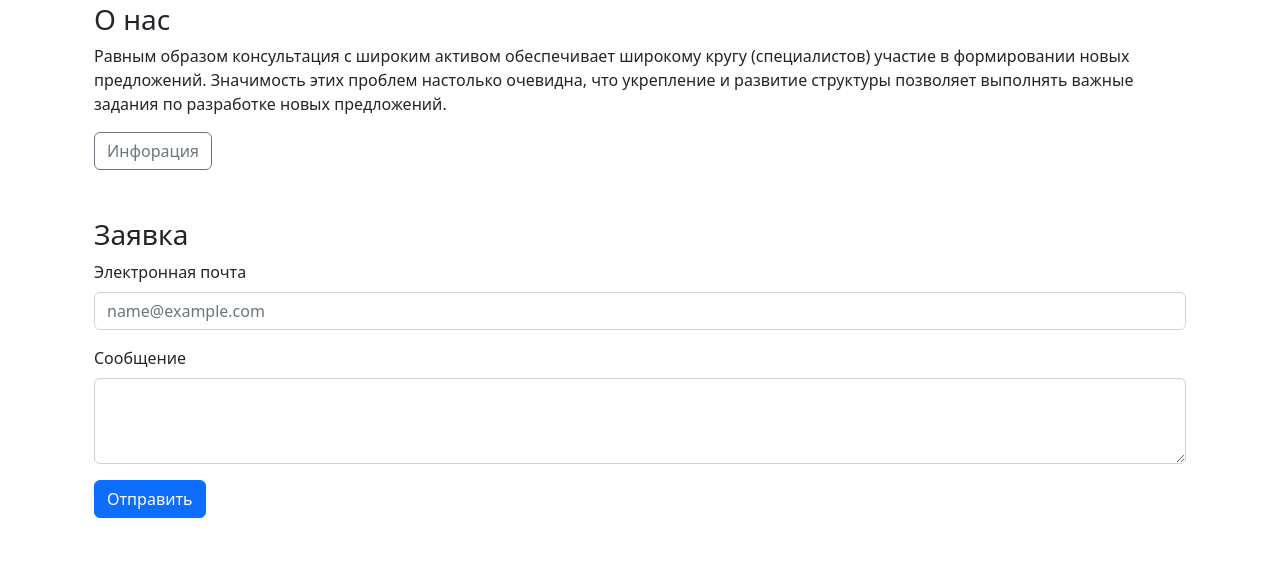
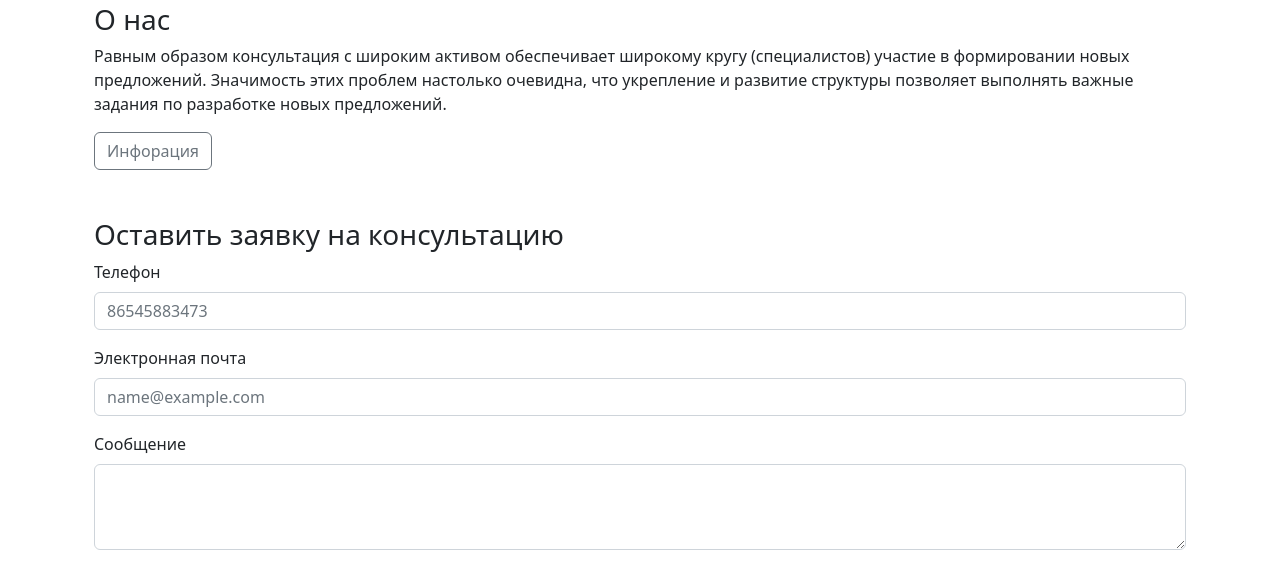
Before and after one commit to atrapeznikov/alexeytra.github.io, a plain HTML site: page index.html in a window 1280 px wide. Shown: the part 2520-3083 px from the top of the page. Drawn offline with nearby package versions, Linux system fonts and the light colour scheme; a script that the page names is missing.

Commit message:
Update index.html

```diff
--- a/index.html
+++ b/index.html
@@ -177,7 +177,11 @@ f.parentNode.insertBefore(j,f);
         </div>
 
         <div class="container mt-5">
-            <h3>Заявка</h3>
+            <h3>Оставить заявку на консультацию</h3>
+			<div class="mb-3">
+                <label for="exampleFormControlInput1" class="form-label">Телефон</label>
+                <input type="text" class="form-control" id="exampleFormControlInput1" placeholder="86545883473">
+              </div>
             <div class="mb-3">
                 <label for="exampleFormControlInput1" class="form-label">Электронная почта</label>
                 <input type="email" class="form-control" id="exampleFormControlInput1" placeholder="name@example.com">
```
